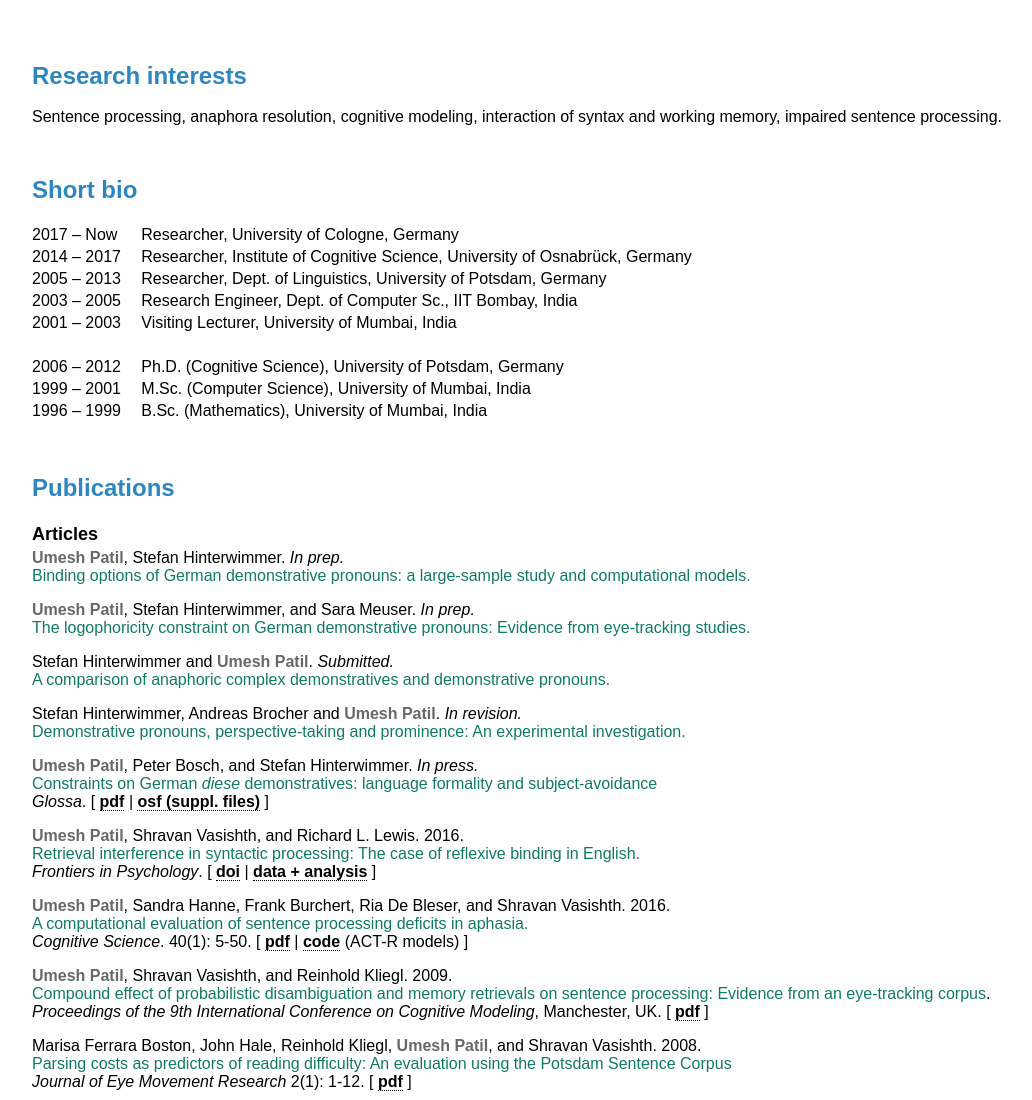
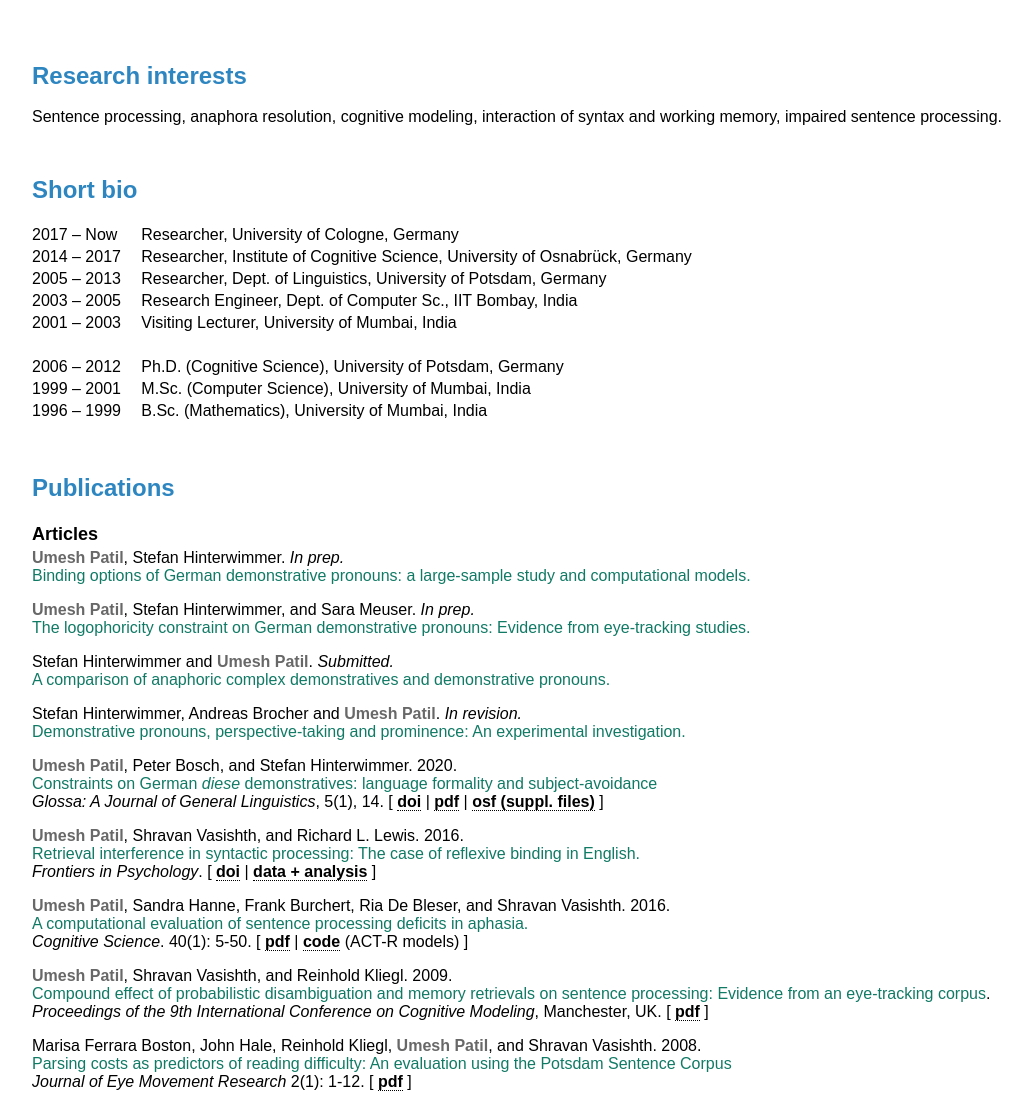
Before and after one commit to u-p/u-p.github.io, a plain HTML site: page content.html in a window 1280 px wide. Shown: the top 1100 px of the page, without its empty margins (123-1155 px from the left). Drawn offline with Linux system fonts and the light colour scheme.

Commit message:
feb-2020-1

```diff
--- a/content.html
+++ b/content.html
@@ -243,9 +243,9 @@ body {
   <tr><td></td></tr>
   <tr>
     <td>
-      <b><font color=686868>Umesh Patil</font></b>, Peter Bosch, and Stefan Hinterwimmer. <i>In press.</i><br>
+      <b><font color=686868>Umesh Patil</font></b>, Peter Bosch, and Stefan Hinterwimmer. 2020.<br>
       <font color="#117a65">Constraints on German <i>diese</i> demonstratives: language formality and subject-avoidance</font><br>
-      <i>Glossa</i>. [ <u><a href="https://mfr.de-1.osf.io/render?url=https://osf.io/hjcw9/?action=download" target = "_blank"><b>pdf</b></a></u> | <u><a href="https://doi.org/10.17605/OSF.IO/2U3KC" target = "_blank"><b>osf (suppl. files)</b></a></u> ]
+      <i>Glossa: A Journal of General Linguistics</i>, 5(1), 14. [ <u><a href="http://doi.org/10.5334/gjgl.962" target = "_blank"><b>doi</b></a></u> | <u><a href="https://mfr.de-1.osf.io/render?url=https://osf.io/hjcw9/?action=download" target = "_blank"><b>pdf</b></a></u> | <u><a href="https://doi.org/10.17605/OSF.IO/2U3KC" target = "_blank"><b>osf (suppl. files)</b></a></u> ]
     </td>
   </tr>
   <tr><td></td></tr>
```
